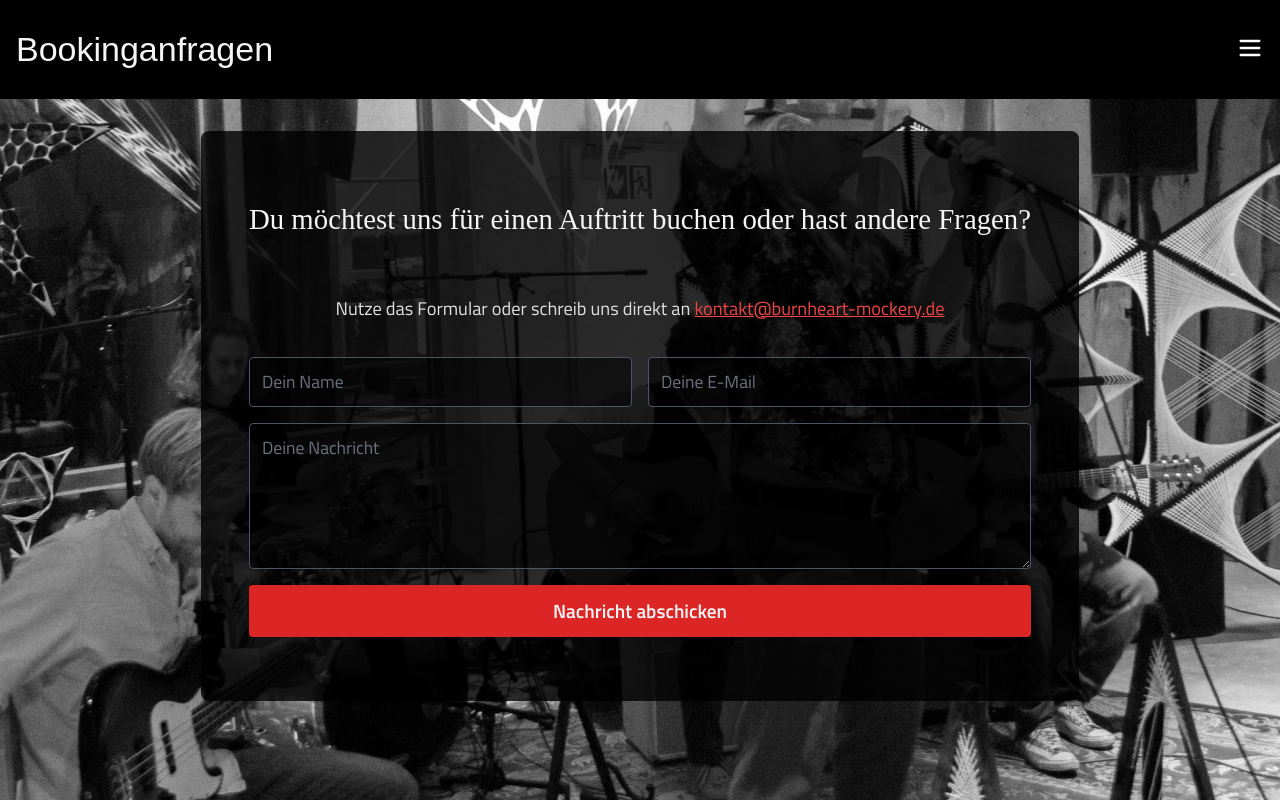
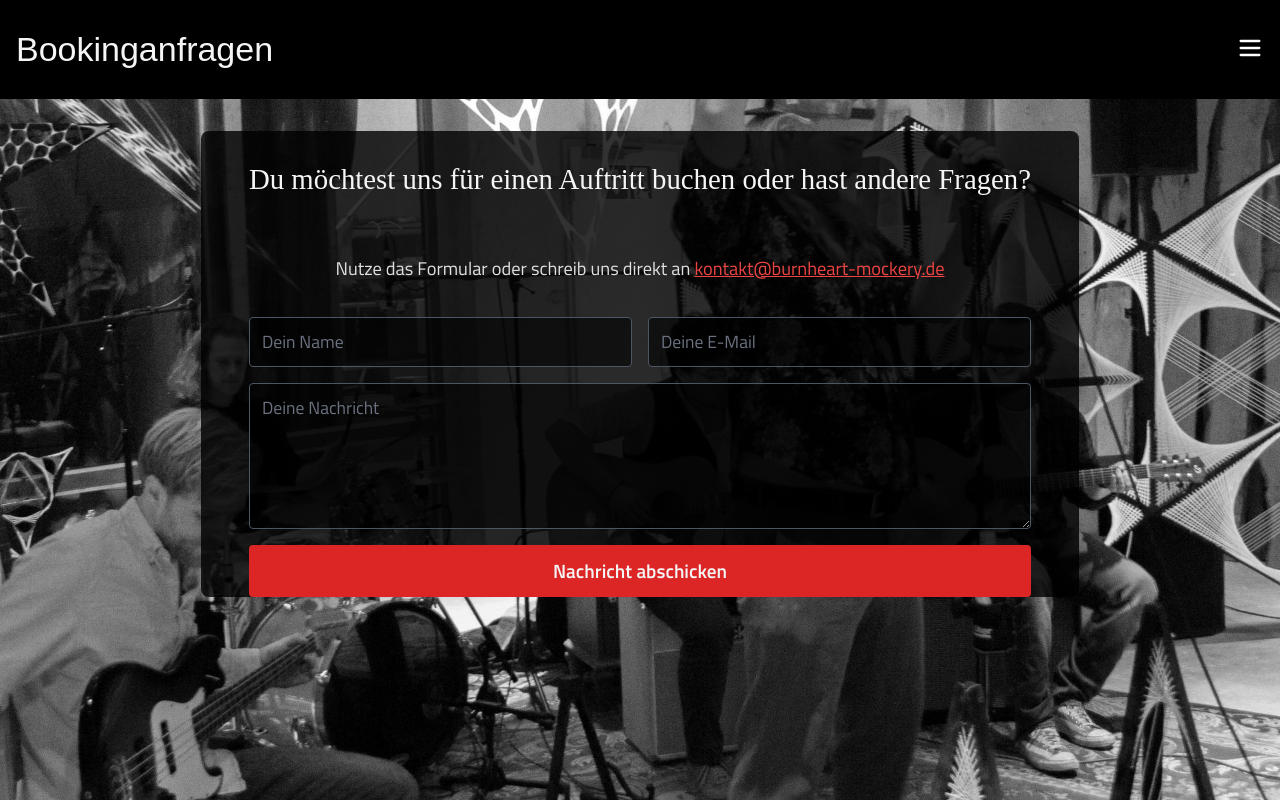
Before and after one commit to laurin42/Bandpage, a Next.js app in the folder bandpage-nextjs/: page /booking in a window 1280 px wide. Built offline with nearby package versions, Linux system fonts and the light colour scheme; a web font is replaced by a local one.

Commit message:
Refactor Header component to use an h1 tag for the brand name for better semantic structure. Update booking page styles to centralize content and adjust padding. Clean up contact form styles by removing unnecessary padding properties.

```diff
--- a/bandpage-nextjs/src/components/Header.tsx
+++ b/bandpage-nextjs/src/components/Header.tsx
@@ -78,9 +78,9 @@ const Header: React.FC<HeaderProps> = ({ headerText, introComplete }) => {
               introComplete && "element-visible"
             )}
           >
-            <span className={clsx("brand-name", animationClass)}>
+            <h1 className={clsx("brand-name", animationClass)}>
               {displayedText}
-            </span>
+            </h1>
           </div>
 
           <button
--- a/bandpage-nextjs/src/styles/booking-page.scss
+++ b/bandpage-nextjs/src/styles/booking-page.scss
@@ -11,8 +11,16 @@
   background-color: black;
 }
 
+.booking-content {
+  text-align: center;
+  padding-top: var(--header-height);
+  height: 100%;
+}
   /* Desktop background */
   @include mixins.respond-above(md) {
+    .booking-content {
+      padding-top: calc(var(--header-height) + 2rem);
+    }
     .booking-page-container {
       background-image: url('/backgrounds/bookingBgDesktop.png');
       background-size: cover;
@@ -23,17 +31,8 @@
     }
   }
 
-.booking-content {
-  text-align: center;
-  padding-top: calc(var(--header-height) + 2rem);
-}
 
 @include mixins.respond-below(md) {
-
-.booking-content {
-  padding-top: 0;
-}
-
 .booking-content h2 {
   font-family: var(--font-calistoga), serif;
   font-size: 2rem;
--- a/bandpage-nextjs/src/styles/contact-form.scss
+++ b/bandpage-nextjs/src/styles/contact-form.scss
@@ -10,7 +10,6 @@
   background-color: #1f1f1f;
   border-radius: 8px;
   padding-top: clamp(1rem, 5vh, 4rem);
-  padding-bottom: 4rem;
   padding-left: clamp(1rem, 5vw, 3rem);
   padding-right: clamp(1rem, 5vw, 3rem);
   margin: 0 auto;
@@ -82,6 +81,7 @@
   .contact-form {
   background-color: rgba(0, 0, 0, 0.8);
   max-width: 80dvw;
+  padding-top: 0;
   }
   .form-group-inline {
     flex-direction: row;
```
